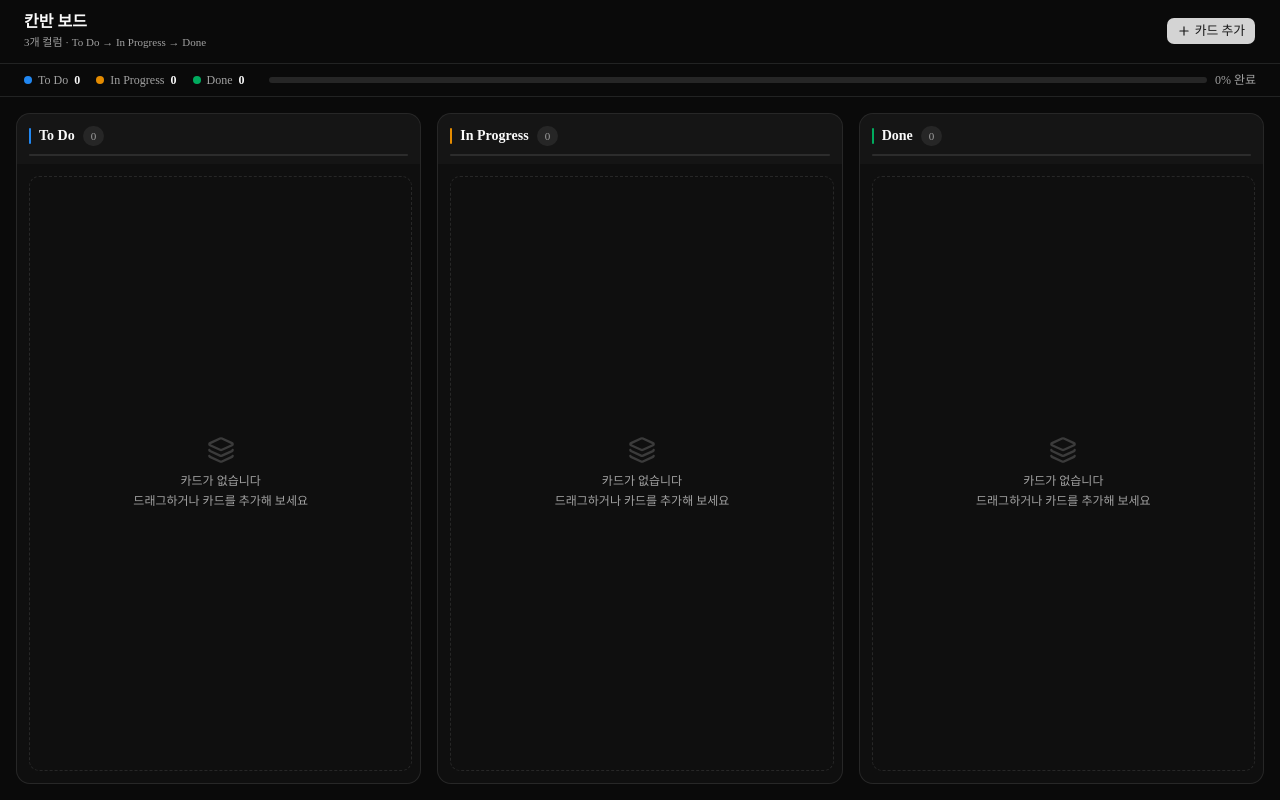
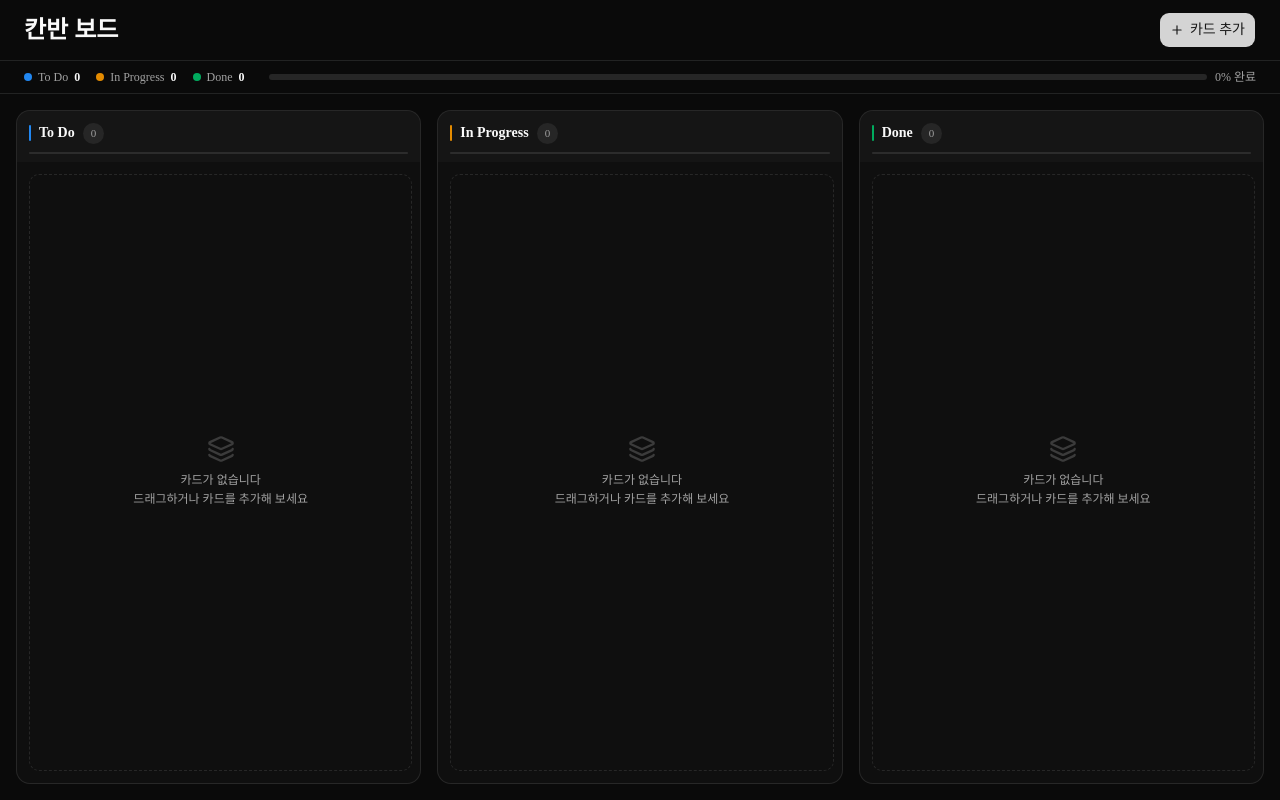
Before and after one commit to wjdxodbs/kanban, a Next.js app: page / in a window 1280 px wide. Built offline with nearby package versions, Linux system fonts and the light colour scheme.

Commit message:
feat: 카드 추가 모달 및 칸반 페이지 UX 개선

```diff
--- a/src/features/add-card/ui/add-card-button.tsx
+++ b/src/features/add-card/ui/add-card-button.tsx
@@ -50,7 +50,7 @@ export function AddCardButton({ className }: AddCardButtonProps) {
 
   return (
     <>
-      <Button size="sm" className={className} onClick={() => setOpen(true)}>
+      <Button size="lg" className={className} onClick={() => setOpen(true)}>
         <Plus className="size-3.5" />
         카드 추가
       </Button>
@@ -82,7 +82,11 @@ export function AddCardButton({ className }: AddCardButtonProps) {
               />
             </div>
             <DialogFooter>
-              <Button type="button" variant="ghost" onClick={() => handleOpenChange(false)}>
+              <Button
+                type="button"
+                variant="ghost"
+                onClick={() => handleOpenChange(false)}
+              >
                 취소
               </Button>
               <Button type="submit" disabled={!title.trim()}>
--- a/src/pages/kanban/ui/kanban-page.tsx
+++ b/src/pages/kanban/ui/kanban-page.tsx
@@ -10,10 +10,7 @@ export function KanbanPage() {
       {/* Top header */}
       <header className="flex items-center justify-between border-b px-6 py-3 shrink-0">
         <div>
-          <h1 className="text-base font-semibold leading-tight">칸반 보드</h1>
-          <p className="text-[11px] text-muted-foreground mt-0.5">
-            3개 컬럼 · To Do → In Progress → Done
-          </p>
+          <h1 className="text-2xl font-semibold leading-tight">칸반 보드</h1>
         </div>
         <AddCardButton />
       </header>
```
